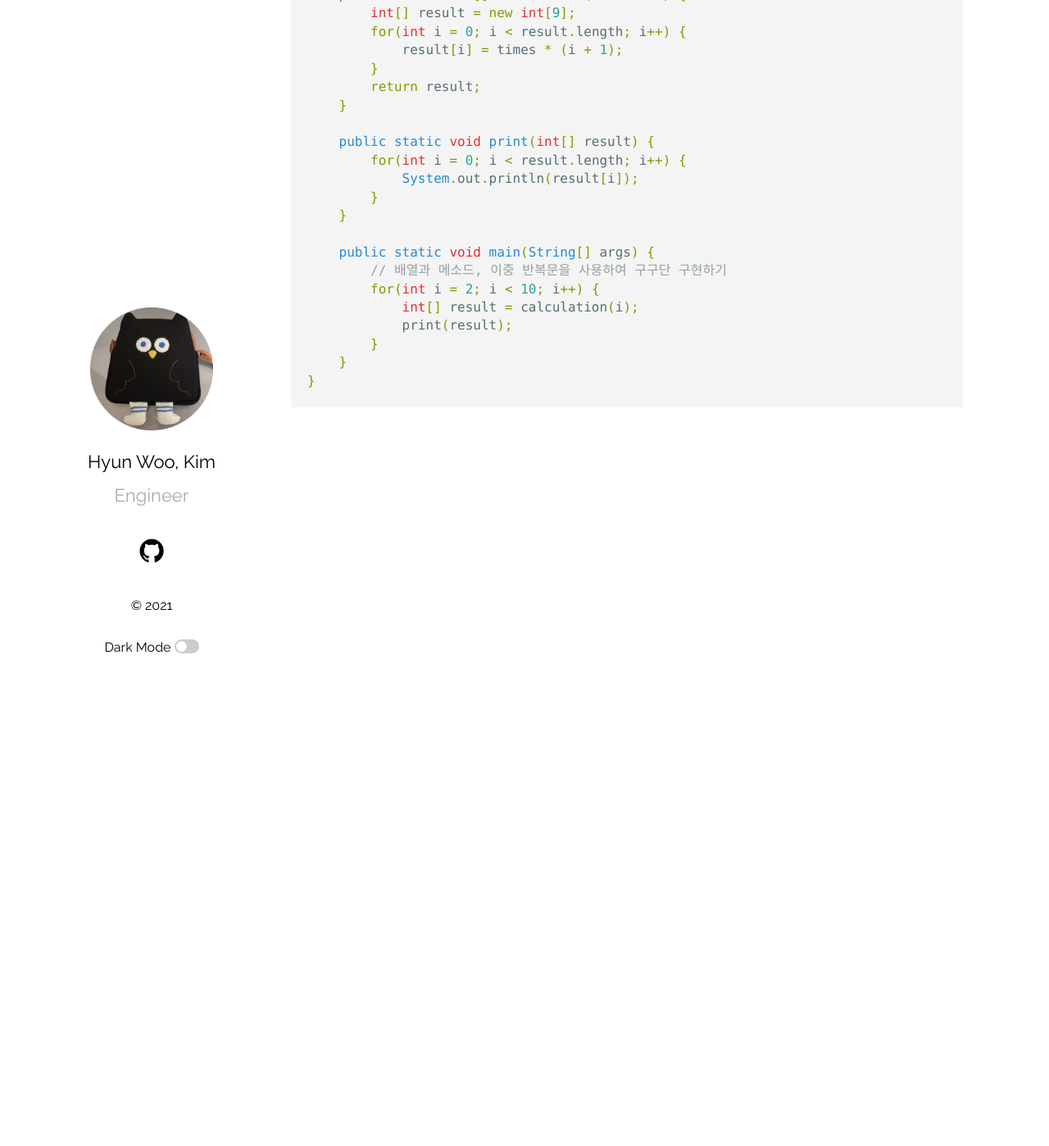
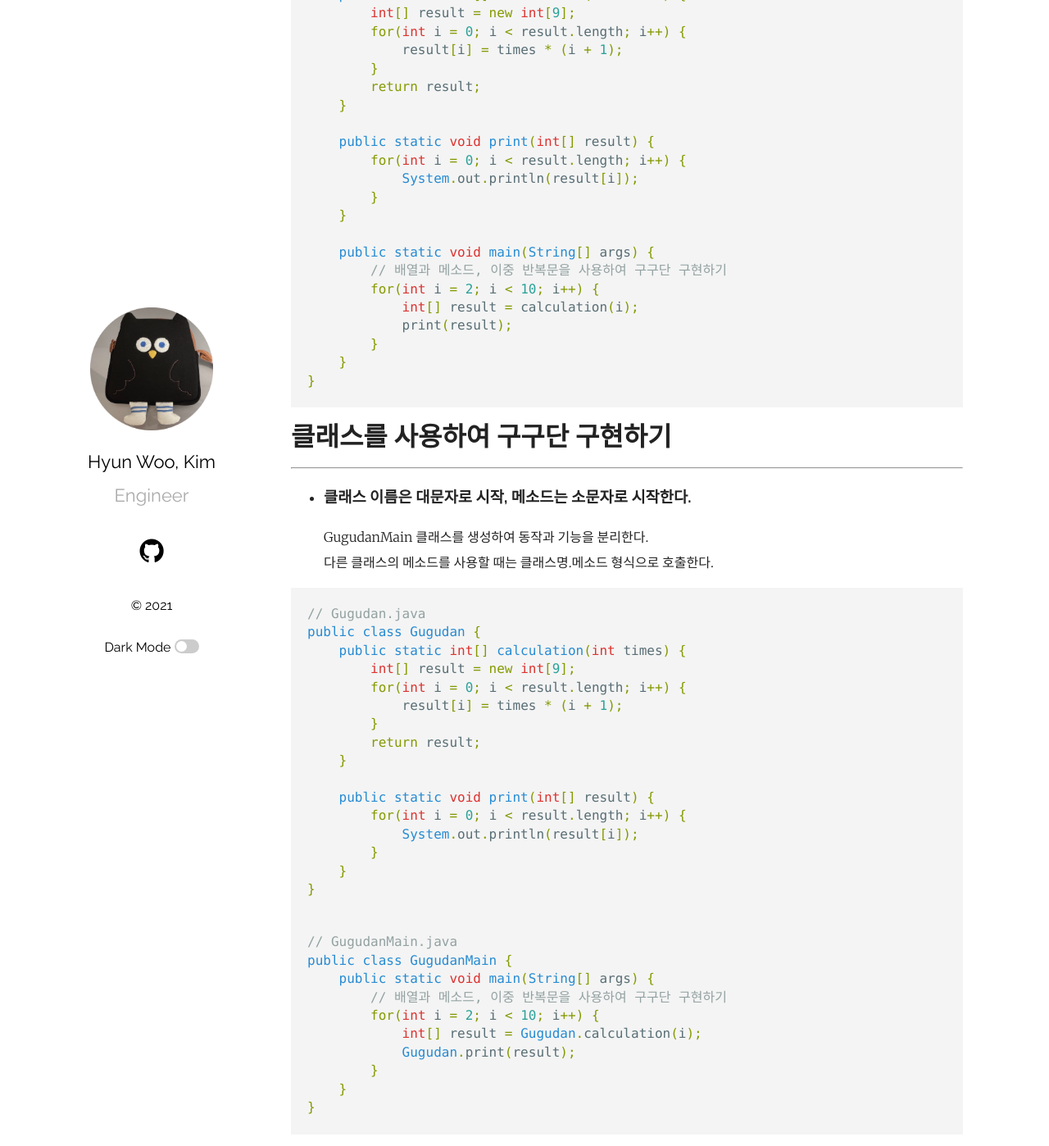
Before and after one commit to likelymuzik/likelymuzik.github.io, a Jekyll site: the page built from _posts/2021-08-14-구구단 6단, 7단.markdown, in a window 1280 px wide and 1400 px high, scrolled down 2214 px. Shown: the whole window at 82% size. Built offline with Jekyll 4.4.1, drawn with Linux system fonts in a browser that asks for light colours.

Commit message:
구구단 도전 과제

````diff
--- a/_posts/2021-08-14-구구단 6단, 7단.markdown
+++ b/_posts/2021-08-14-구구단 6단, 7단.markdown
@@ -111,3 +111,41 @@ public class Gugudan {
 	}
 }
 ```
+
+# 클래스를 사용하여 구구단 구현하기
+-----
+* ### 클래스 이름은 대문자로 시작, 메소드는 소문자로 시작한다.
+GugudanMain 클래스를 생성하여 동작과 기능을 분리한다.
+다른 클래스의 메소드를 사용할 때는 클래스명.메소드 형식으로 호출한다.
+
+```java
+// Gugudan.java
+public class Gugudan {
+	public static int[] calculation(int times) {
+		int[] result = new int[9];
+		for(int i = 0; i < result.length; i++) {
+			result[i] = times * (i + 1);
+		}
+		return result;
+	}
+
+	public static void print(int[] result) {
+		for(int i = 0; i < result.length; i++) {
+			System.out.println(result[i]);
+		}
+	}
+}
+```
+
+```java
+// GugudanMain.java
+public class GugudanMain {
+	public static void main(String[] args) {
+		// 배열과 메소드, 이중 반복문을 사용하여 구구단 구현하기
+		for(int i = 2; i < 10; i++) {
+			int[] result = Gugudan.calculation(i);
+			Gugudan.print(result);
+		}
+	}
+}
+```
````
Also changed, not shown: _posts/2021-08-15-구구단 도전 과제.markdown (added, +74 -0 lines).
